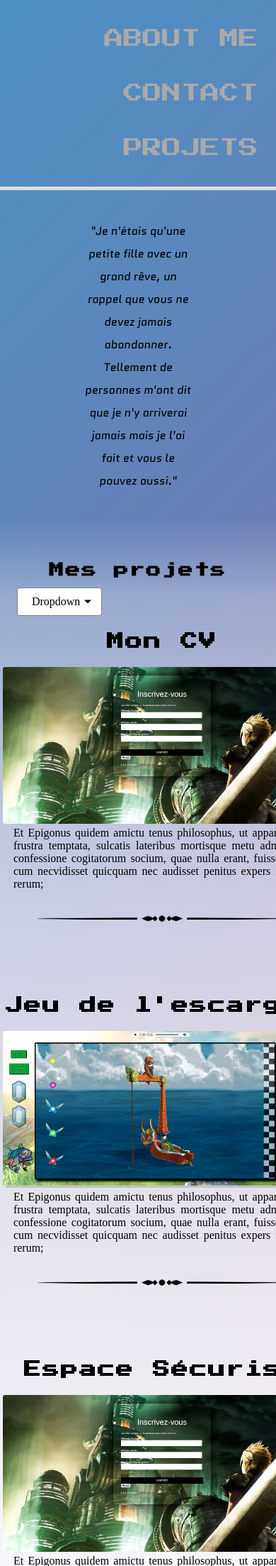
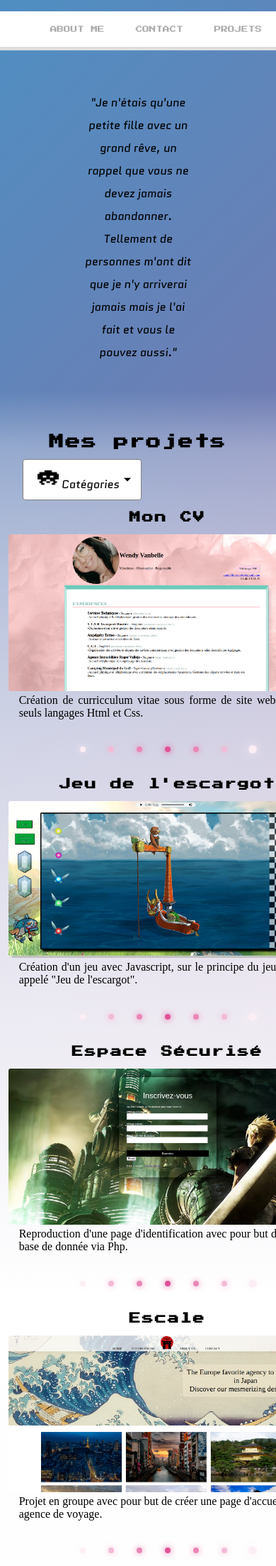
Before and after one commit to Lunalya/Mon-Porte-Folio-Pro-, a PHP site: page / in a window 390 px wide; the page is wider, and only the part inside the window is pictured. Shown: the top 2207 px of that part at 71% size. Run offline with PHP 8.4, Linux system fonts and the light colour scheme; some web fonts are replaced.

Commit message:
Add files via upload

```diff
--- a/Mon Portfolio/Assets/Css/style.css
+++ b/Mon Portfolio/Assets/Css/style.css
@@ -42,7 +46,7 @@ nav ul li {
 }
 nav ul li a {
   display: block;
-  padding: 15px;
+  padding: 10px;
   text-decoration: none;
   color: #aaa;
   font-size: 1.7em;
@@ -154,6 +159,7 @@ nav.fill ul li a:hover:after {
   border-radius: 4px;
   padding: 10px 30px 10px 20px;
   background-color: #ffffff;
+  font-family: 'Quantico';
   cursor: pointer;
   white-space: nowrap;
 }
@@ -221,15 +228,15 @@ nav.fill ul li a:hover:after {
 .trie{
   background: linear-gradient(transparent, 10%, white, 95%, transparent);
   padding-top: 10%;
-  padding-left: 1%;
-  padding-right: 1%;
+  padding-left: 3%;
+  padding-right: 3%;
 }
 
 .wrapper {
   display: grid;
   grid-template-columns: repeat(2, 1fr);
   grid-template-rows: repeat(3, 1fr);
-  grid-column-gap: 25px;
+  grid-column-gap: 40px;
   grid-row-gap: 25px;
 }
 
@@ -264,6 +271,24 @@ img{
 
 
 
+.image img {
+/* La transition s'applique à la fois sur la largeur et la hauteur, avec une durée d'une seconde. */
+-webkit-transition: all 1s ease; /* Safari et Chrome */
+-moz-transition: all 1s ease; /* Firefox */
+-ms-transition: all 1s ease; /* Internet Explorer 9 */
+-o-transition: all 1s ease; /* Opera */
+transition: all 1s ease;
+}
+.image:hover img {
+/* L'image est grossie de 25% */
+-webkit-transform:scale(1.10); /* Safari et Chrome */
+-moz-transform:scale(1.10); /* Firefox */
+-ms-transform:scale(1.10); /* Internet Explorer 9 */
+-o-transform:scale(1.10); /* Opera */
+transform:scale(1.10);
+}
+
+
 /*fin projet*/
 
 .separation{
@@ -273,6 +298,104 @@ img{
     margin-bottom: 10%;
 }
 /*présentation*/
+
+/*bule neon*/
+
+      .neon ul{
+        margin:0;
+        margin-top: 5%;
+        padding:0;
+        display:flex;
+        justify-content: center;
+        align-content: center;
+
+      }
+    .neon ul li{
+        list-style:none;
+        width:40px;
+        height:40px;
+        background:#fff;
+        border-radius:50%;
+        animation:grow 1.6s ease-in-out infinite;
+      }
+        @keyframes grow
+        {
+          0% , 40% , 100%
+          {
+            transform:scale(0.2);
+          }
+          20%{
+             transform:scale(0.3);
+
+          }
+        }
+
+  .neon  ul li:nth-child(1){
+      animation-delay:-1.4s;
+      background:#fceef5;
+      box-shadow:0 0 50px #fceef5;
+
+    }
+  .neon  ul li:nth-child(2){
+      animation-delay:-1.2s;
+      background:#f3bad6;
+      box-shadow:0 0 50px #f3bad6;
+
+    }
+  .neon  ul li:nth-child(3){
+      animation-delay:-1s;
+      background:#ea86b6;
+      box-shadow:0 0 50px #ea86b6;
+
+    }
+  .neon  ul li:nth-child(4){
+      animation-delay:-0.8s;
+    background:#e05297;
+      box-shadow:0 0 50px #e05297;
+
+    }
+  .neon  ul li:nth-child(5){
+      animation-delay:-0.6s;
+      background:#ea86b6;
+      box-shadow:0 0 50px #ea86b6;
+
+    }
+  .neon  ul li:nth-child(6){
+      animation-delay:-0.4s;
+      background:#f3bad6;
+      box-shadow:0 0 50px #f3bad6;
+
+    }
+  .neon  ul li:nth-child(7){
+      animation-delay:-0.2s;
+      background:#fceef5;
+      box-shadow:0 0 50px #fceef5;
+
+    }
+/*fin bulle neon*/
+
+.glowstick{
+  width: 45%;
+  height: 2px;
+  margin-bottom: 10%;
+  background: #a7c5eb;
+  box-shadow: 0px 0px 0 #46b3e6,
+    0px 0px 4px #46b3e6,
+    0px 0px 8px #41d9d6,
+    0px 0px 16px #88f2f0;
+  border-radius: 50px;
+}
+
+.foot {
+
+  height: 2px;
+  background: #a7c5eb;
+  box-shadow: 0px 0px 0 #46b3e6,
+    0px 0px 4px #46b3e6,
+    0px 0px 8px #41d9d6,
+    0px 0px 16px #88f2f0;
+  border-radius: 50px;
+}
 .presentation{
   display: flex;
   justify-content: space-around;
@@ -433,29 +560,45 @@ footer{
 
 /* fin contact */
 
+
+
+
+
+
+
 /* MEDIA QUERIES */
 
 @media only screen and (max-width: 785px) {
   /* Menu */
 
+
   nav {
-    overflow: hidden;
-    background-color: #11ffee00;
+    width: 100%;
+    margin-top: 0;
+    background: #fff;
+    box-shadow: 0px 5px 0px #dedede;
+  }
+  nav img{
+    display: none;
+  }
+  nav ul {
+    list-style: none;
+    text-align: right;
+  }
+  nav ul li {
+    display: inline-block;
+  }
+  nav ul li a {
+    display: block;
+    padding: 10px;
+    text-decoration: none;
+    color: #aaa;
+    font-size: 0.6em;
+    font-family: 'Press Start 2P';
+    text-transform: uppercase;
+    margin: 10px;
   }
 
-  .navbar a {
-    float: right;
-    font-size: 0.6em;
-    color: Black;
-    text-align: center;
-    margin-right: 20px;
-    padding: 14px 16px;
-    text-decoration: none;
-  }
-
-  .navbar a:hover {
-    background-color: Gray;
-  }
 
   /* Fin menu */
 
@@ -493,7 +636,7 @@ grid-row-gap: 5px;
 .six { grid-area: 6 / 1 / 7 / 2; }
 
   .titreprojet{
-    font-size: 1.5em;
+    font-size: 1em;
     text-align: center;
     font-weight: bold;
   }
--- a/Mon Portfolio/index.html
+++ b/Mon Portfolio/index.html
@@ -13,11 +13,12 @@
 <header>
 <nav class="fill">
   <ul>
-  <li><a href="#me">About me</a></li>
-  <li><a href="#contacts">Contact</a></li>
-  <li><a href="#projet">Projets</a></li>
+  <img src="Assets/Img/alien.png" alt="Alien space invader" width="45"><li><a href="#me">About me</a></li>
+  <img src="Assets/Img/alien2.png" alt="Alien space invader" width="45"><li><a href="#contacts">Contact</a></li>
+  <img src="Assets/Img/alien1.png" alt="Alien space invader" width="45"><li><a href="#projet">Projets</a></li>
 </ul>
 </nav>
+
 
 </header>
 
@@ -36,10 +37,13 @@
 
   <h1 class="titrefooter"> Mes projets </h1>
 
+
   <label class="dropdown">
 
       <div class="dd-button">
-      Dropdown
+          <img class="alien" src="Assets/Img/alien3.png" alt="Alien space invader" width="30">
+      Catégories
+      <a>
     </div>
 
     <input type="checkbox" class="dd-input" id="test">
@@ -57,98 +61,149 @@
 <div class="wrapper">
 
 
-  <div class="one" id="projet">
+  <div class="one" >
     <p class="titreprojet">Mon CV</p>
-    <img src="Assets/Img/php.png" alt="projet mon cv" >
+    <div class="zoom">
+      <div class="image">
+    <img src="Assets/Img/cv.png" alt="projet mon cv" >
+  </div>
+</div>
     <p class="descriptif">
-      Et Epigonus quidem amictu tenus philosophus, ut apparuit,
-      prece frustra temptata, sulcatis lateribus mortisque metu admoto
-      turpi confessione cogitatorum socium, quae nulla erant, fuisse firmavit
-      cum necvidisset quicquam nec audisset penitus expers forensium rerum; </p>
-      <div><img class="separation" src="Assets/Img/trait.png" alt="" width="700" height="100">
+        Création de curricculum vitae sous forme de site web avec pour seuls langages Html et Css.</p>
+        <div class="neon">
+          <ul>
+            <li></li>
+            <li></li>
+            <li></li>
+            <li></li>
+            <li></li>
+            <li></li>
+            <li></li>
+          </ul>
         </div>
+
   </div>
 
   <div class="two">
     <p class="titreprojet">Jeu de l'escargot</p>
-    <img src="Assets/Img/Jeuescargot.png" alt="" >
+    <div class="zoom">
+      <div class="image">
+    <img src="Assets/Img/Jeuescargot.png" alt="Jeu escargot" >
+  </div>
+</div>
     <p class="descriptif">
-      Et Epigonus quidem amictu tenus philosophus, ut apparuit,
-      prece frustra temptata, sulcatis lateribus mortisque metu admoto
-      turpi confessione cogitatorum socium, quae nulla erant, fuisse firmavit
-      cum necvidisset quicquam nec audisset penitus expers forensium rerum; </p>
-      <div><img class="separation" src="Assets/Img/trait.png" alt="" width="700" height="100">
+      Création d'un jeu avec Javascript, sur le principe du jeu de plateau appelé "Jeu de l'escargot".  </p>
+      <div class="neon">
+        <ul>
+          <li></li>
+          <li></li>
+          <li></li>
+          <li></li>
+          <li></li>
+          <li></li>
+          <li></li>
+        </ul>
       </div>
+
   </div>
 
   <div class="three">
     <p class="titreprojet">Espace Sécurisé</p>
-    <img src="Assets/Img/php.png" alt="" >
+    <div class="zoom">
+      <div class="image">
+    <img src="Assets/Img/php.png" alt="Espace sécurisé" >
+  </div>
+</div>
     <p class="descriptif">
-      Et Epigonus quidem amictu tenus philosophus, ut apparuit,
-      prece frustra temptata, sulcatis lateribus mortisque metu admoto
-      turpi confessione cogitatorum socium, quae nulla erant, fuisse firmavit
-      cum necvidisset quicquam nec audisset penitus expers forensium rerum; </p>
-      <div><img class="separation" src="Assets/Img/trait.png" alt="" width="700" height="100">
+      Reproduction d'une page d'identification avec pour but de creer une base de donnée via Php. </p>
+      <div class="neon">
+        <ul>
+          <li></li>
+          <li></li>
+          <li></li>
+          <li></li>
+          <li></li>
+          <li></li>
+          <li></li>
+        </ul>
       </div>
+
   </div>
 
   <div class="four">
     <p class="titreprojet">Escale</p>
-    <img src="Assets/Img/Escale.png" alt="" >
+    <div class="zoom">
+      <div class="image">
+    <img src="Assets/Img/Escale.png" alt="Escale" >
+  </div>
+</div>
     <p class="descriptif">
-      Et Epigonus quidem amictu tenus philosophus, ut apparuit,
-      prece frustra temptata, sulcatis lateribus mortisque metu admoto
-      turpi confessione cogitatorum socium, quae nulla erant, fuisse firmavit
-      cum necvidisset quicquam nec audisset penitus expers forensium rerum; </p>
-      <div><img class="separation" src="Assets/Img/trait.png" alt="" width="700" height="100">
+      Projet en groupe avec pour but de créer une page d'accueil pour une agence de voyage.</p>
+      <div class="neon">
+        <ul>
+          <li></li>
+          <li></li>
+          <li></li>
+          <li></li>
+          <li></li>
+          <li></li>
+          <li></li>
+        </ul>
       </div>
+
   </div>
 
   <div class="five">
     <p class="titreprojet">Picollino</p>
-    <img src="Assets/Img/Picolino.png" alt="" >
+    <div class="zoom">
+      <div class="image">
+    <img src="Assets/Img/Picolino.png" alt="Picollino" >
+  </div>
+</div>
     <p class="descriptif">
-      Et Epigonus quidem amictu tenus philosophus, ut apparuit,
-      prece frustra temptata, sulcatis lateribus mortisque metu admoto
-      turpi confessione cogitatorum socium, quae nulla erant, fuisse firmavit
-      cum necvidisset quicquam nec audisset penitus expers forensium rerum; </p>
-      <div><img class="separation" src="Assets/Img/trait.png" alt="" width="700" height="100">
-</div>
+      Reproduction exacte d'une maquette du site d'ameublement, Picollino.</p>
+
   </div>
 
   <div class="six">
     <p class="titreprojet">Quotes Generator</p>
-    <img src="Assets/Img/Quote.png" alt="">
+    <div class="zoom">
+      <div class="image">
+    <img src="Assets/Img/Quote.png" alt="Quotes générateur">
+  </div>
+</div>
     <p class="descriptif">
-      Et Epigonus quidem amictu tenus philosophus, ut apparuit,
-      prece frustra temptata, sulcatis lateribus mortisque metu admoto
-      turpi confessione cogitatorum socium, quae nulla erant, fuisse firmavit
-      cum necvidisset quicquam nec audisset penitus expers forensium rerum; </p>
-      <div><img class="separation" src="Assets/Img/trait.png" alt="" width="700" height="100">
+      Code javascript à completer afin d'avoir une quote et fond de couleur aléatoire lors de l'utilisation du bouton. </p>
+      <div class="holder">
+        <div class="bar bottom"></div>
       </div>
   </div>
 </div>
+<hr class="glowstick">
 </div>
+
+
+
 
 <section class="presentation" id="me">
     <img class="girl" src="Assets/Img/girl.webp" alt="anime girl" >
   <div class="moi2" id="talkbubble">
-    <h1 class="titrefooter">Qui suis-je?</h1> </br> <p>Je m'appelle Wendy et je suis actuellement
-    en formation de Web developpeur chez Simplon. Je suis passionnée par les jeux vidéos,
-  le maquillage ainsi que les tatouages.</p>
-  <button class="big-button"><a href="Documents/cv.pdf" download="Mon CV">Push me</a></button>
+    <h1 class="titrefooter">Qui suis-je?</h1> </br> <p>Je m'appelle Wendy et J'aspire à devenir Web developpeur.
+      C'est pour cela je suis actuellement en formation chez Simplon. Je suis passionnée par les jeux vidéos,
+  le maquillage ainsi que les tatouages. </br>
+Si ça vous interesse je vous ai mis à disposition mon CV, il vous suffit de cliquer sur le bouton ci dessous!
+  <button class="big-button"><a href="Documents/cv.pdf" download="Mon CV">Push me</a></button></p>
     </div>
 </section>
 
 <footer id="contacts">
+  <hr class="foot">
 <h1 class="titrefooter">Contactez moi</h1>
 <div class="contact">
   <div class="reseaux">
-    <h2 >Mon email</h2>
-  <a href="Vanbelle.wendy95@gmail.com">
-    <img  src="Assets/Img/PixelArt.png" alt="email" width="175" height="175">
-  </a>
+    <h2>Mon email</h2>
+    <a href="mailto:Vanbelle.wendy95@gmail.com"><img  src="Assets/Img/PixelArt.png" alt="email" width="175" height="175"><a>
+
 
 
   </div>
```
Also changed, not shown: other parts of Mon Portfolio/Assets/Css/style.css (+56 -2 lines), Mon Portfolio/Assets/Img/alien.png (added), Mon Portfolio/Assets/Img/alien1.png (added), Mon Portfolio/Assets/Img/alien2.png (added), Mon Portfolio/Assets/Img/alien3.png (added), Mon Portfolio/Assets/Img/cv.png (added), Mon Portfolio/Documents/wireframe.png (added), 1 other file. Lines whose indentation alone changed are shown as unchanged.
